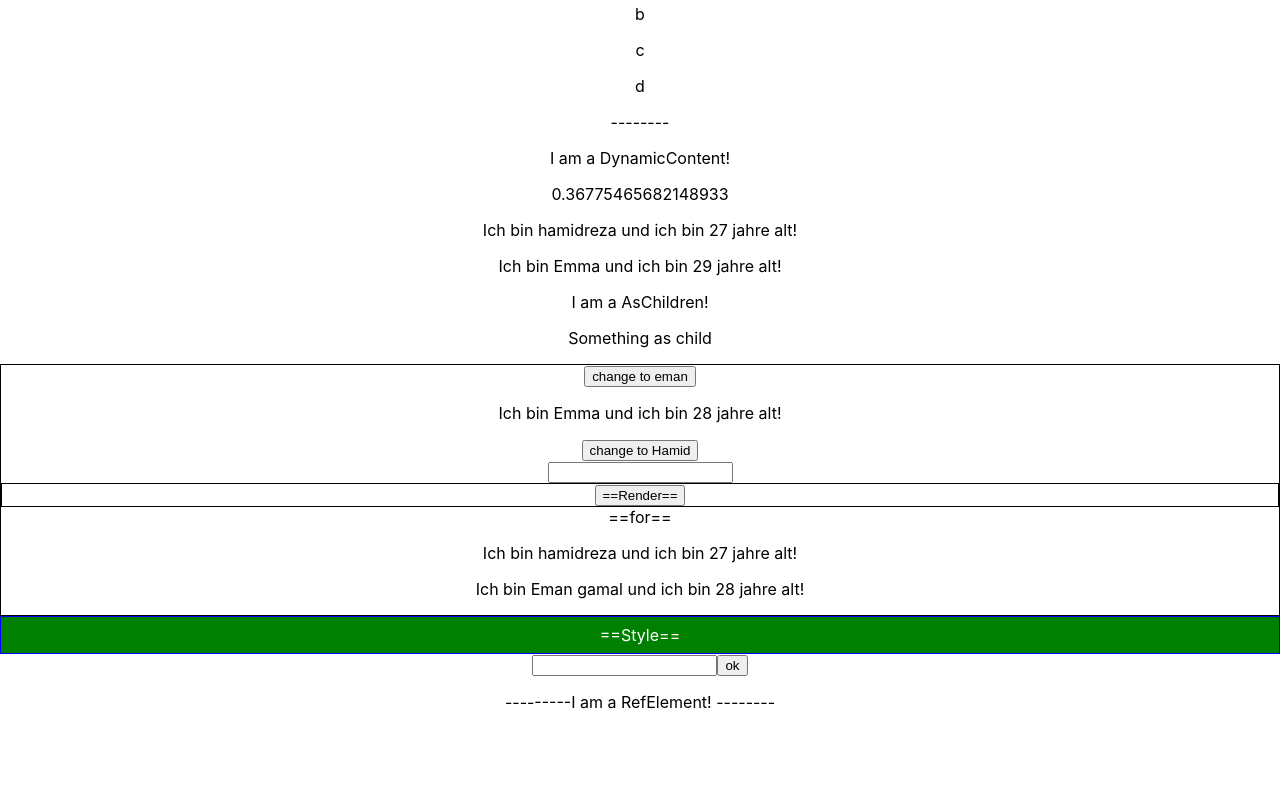
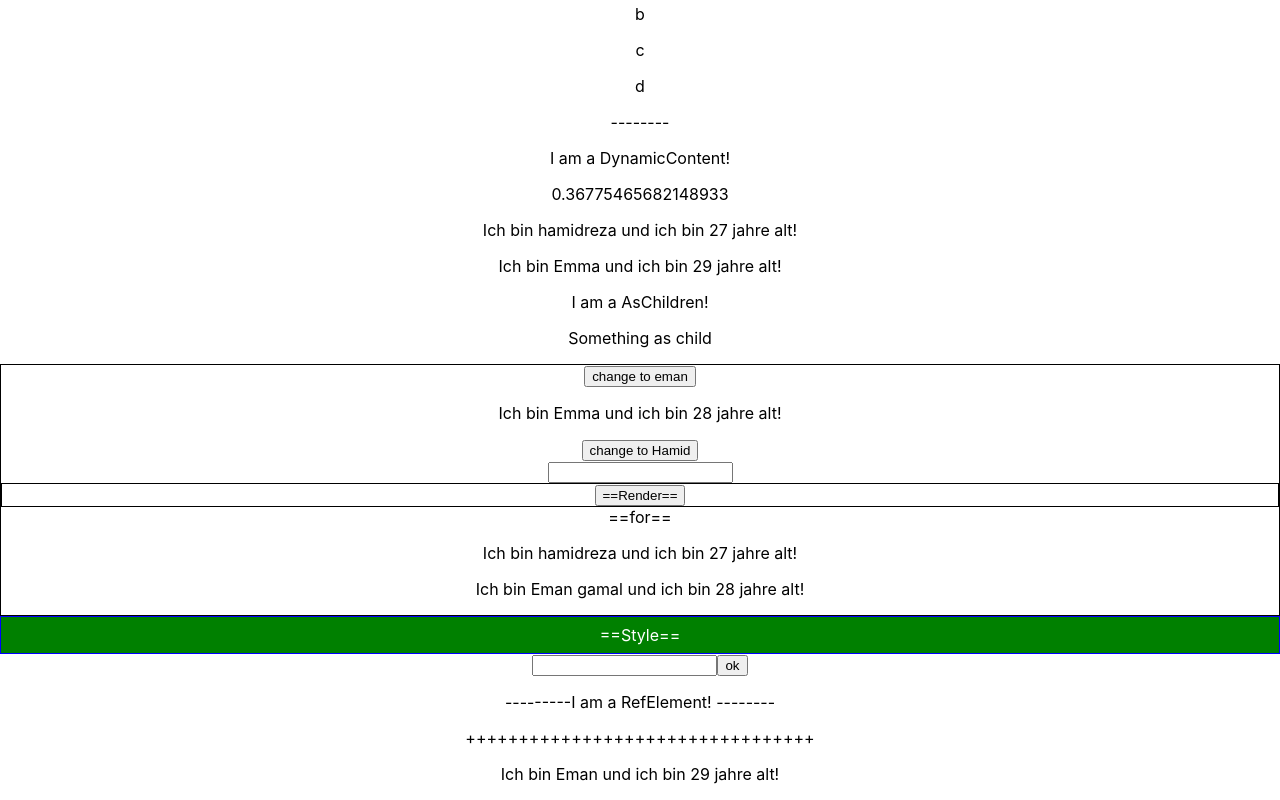
Before and after one commit to hamidhmz/react-exercise-files, a React (Create React App) app: page / in a window 1280 px wide. Shown: the part 884-1684 px from the top of the page. Before the commit the page ends 1612 px from the top, so only its background shows below. Built offline with nearby package versions, Linux system fonts and the light colour scheme.

Commit message:
add higher order component

```diff
--- a/src/App.js
+++ b/src/App.js
@@ -7,6 +7,7 @@ import AsChildren from "./Components/Props/AsChildren/AsChildren.js";
 import State from "./Components/State/State.js";
 import InlineStyle from "./Components/Style/InlineStyle/InlineStyle";
 import RefElement from "./Components/RefElement/RefElement.js";
+import ExampleForHigherOrderComponents from "./Components/HigherOrderComponents/ExampleForHigherOrderComponents.js";
 
 function App() {
   return (
@@ -20,6 +21,7 @@ function App() {
       <State />
       <InlineStyle />
       <RefElement />
+      <ExampleForHigherOrderComponents />
     </div>
   );
   // return React.createElement('div',{className:"App"}, React.createElement('header',{className:"App-header"},"Hi i am hamidreza nasrollahy")) // equivalent
--- /dev/null
+++ b/src/Components/HigherOrderComponents/ExampleForHigherOrderComponents.js
@@ -0,0 +1,19 @@
+import React from "react";
+import AsAttribute from "../Props/AsAttribute/AsAttribute";
+import HigherOrderComponents from "./HigherOrderComponents"
+
+const Hidable = HigherOrderComponents(AsAttribute)
+
+function ExampleForHigherOrderComponents() {
+
+
+  return (
+    <div>
+      <p>+++++++++++++++++++++++++++++++++</p>
+      <Hidable isHidden={true} name="hamid" age="27"/>
+      <Hidable isHidden={false} name="Eman" age="29"/>
+    </div>
+  );
+}
+
+export default ExampleForHigherOrderComponents;
--- /dev/null
+++ b/src/Components/HigherOrderComponents/HigherOrderComponents.js
@@ -0,0 +1,16 @@
+import React from "react";
+
+export default function Hidable(Component){
+  return ( props ) =>{
+    const ownProps = { ...props };
+    delete ownProps.isHidden;
+    const style = {
+      display: props.isHidden ? 'none': 'block',
+    }
+    return (
+      <div style={style}>
+        <Component { ...ownProps } />
+      </div>
+    )
+  }
+}
```
